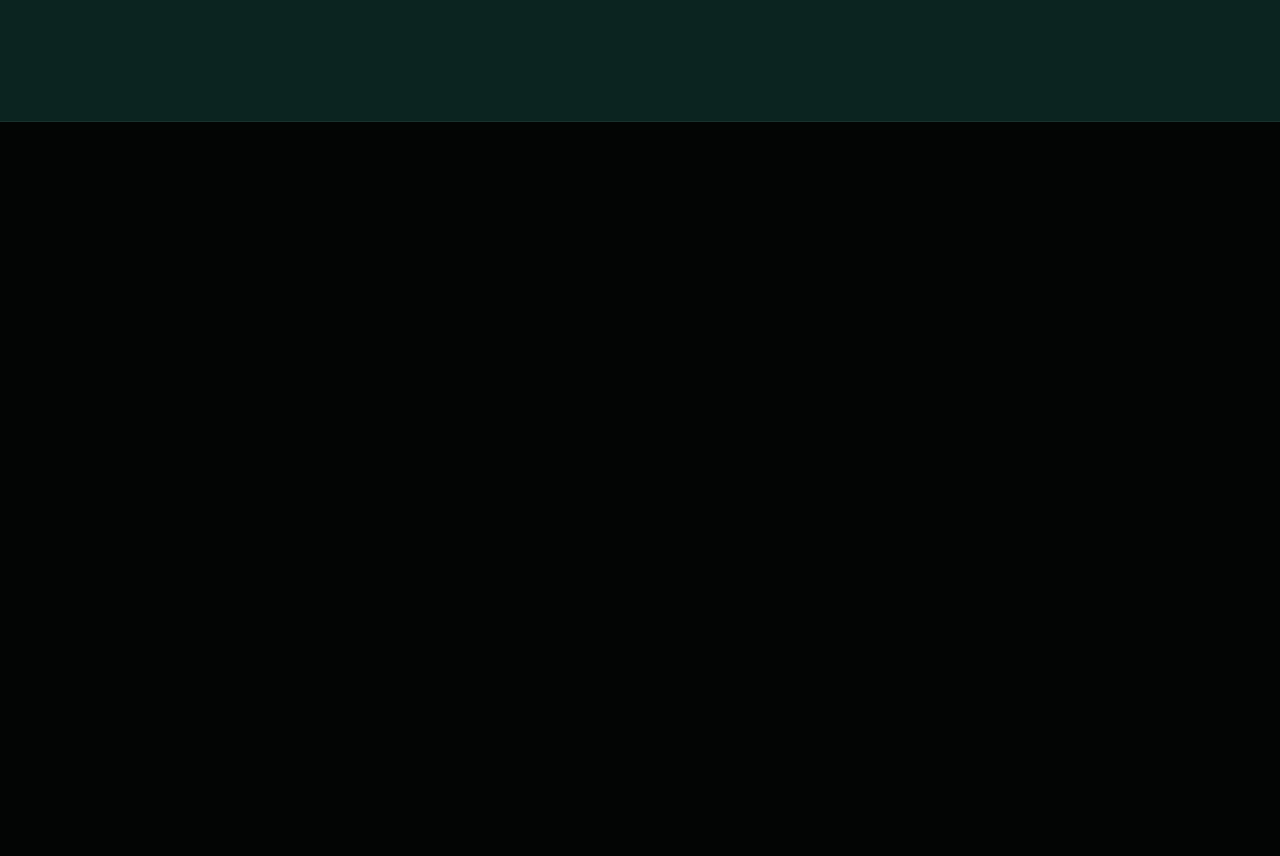
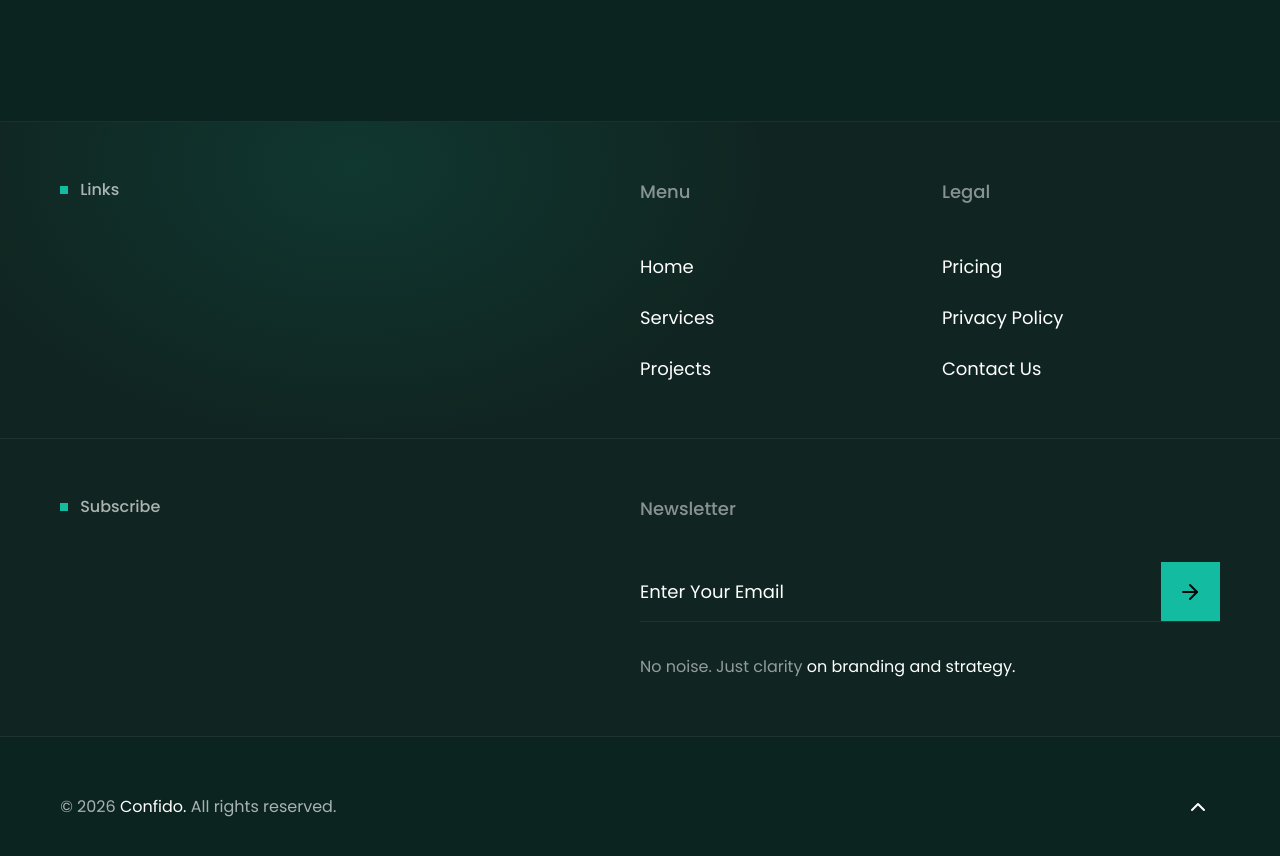
Before and after one commit to AdamAliAli/confido-platform, a Next.js app in the folder apps/web/: page / in a window 1280 px wide. Shown: the part 9080-9936 px from the top of the page. Before the commit the page ends 9202 px from the top, so only its background shows below. Built offline with nearby package versions, Linux system fonts and the light colour scheme; no server answers.

Commit message:
feat(footer): add links and newsletter layout

```diff
--- a/apps/web/app/page.tsx
+++ b/apps/web/app/page.tsx
@@ -4,6 +4,7 @@ import { LocationSection } from '@/components/sections/location-section';
 import { TeamSection } from '@/components/sections/team-section';
 import { ProcessSection } from '@/components/sections/process-section';
 import { FAQSection } from '@/components/sections/faq-section';
+import { SiteFooter } from '@/components/site-footer';
 
 type PageBlock = { id: string; type: string; enabled?: boolean; data: Record<string, unknown> };
 
@@ -58,13 +59,14 @@ export default async function Home() {
   const contact = blocks.find((block) => block.type === 'contact');
 
   return (
-    <main>
+    <main id="top">
       <BlockRenderer blocks={renderedBlocks.filter((block) => block.type !== 'contact')} />
       <LocationSection />
       <TeamSection members={members} />
       <ProcessSection />
       <FAQSection />
       <BlockRenderer blocks={contact ? [contact] : []} />
+      <SiteFooter />
     </main>
   );
 }
--- /dev/null
+++ b/apps/web/components/site-footer.tsx
@@ -0,0 +1,72 @@
+import { ArrowRight, ChevronUp } from 'lucide-react';
+
+const focusStyle = 'focus-visible:outline-none focus-visible:ring-2 focus-visible:ring-mint focus-visible:ring-offset-4 focus-visible:ring-offset-[#102521]';
+
+function FooterLabel({ children }: { children: React.ReactNode }) {
+  return (
+    <div className="flex items-center gap-3 self-start text-[14px] font-medium text-white/65 md:text-[16px]">
+      <span className="h-2 w-2 bg-mint" aria-hidden="true" />
+      {children}
+    </div>
+  );
+}
+
+export function SiteFooter() {
+  return (
+    <footer className="relative z-20 overflow-hidden bg-[#102521] text-white">
+      <div className="pointer-events-none absolute -left-24 -top-64 h-[600px] w-[900px] max-w-[120vw] bg-[radial-gradient(ellipse,rgba(19,187,161,0.12)_0%,transparent_65%)]" aria-hidden="true" />
+
+      <div className="relative grid gap-10 border-b border-white/[0.06] px-6 py-12 md:grid-cols-2 md:gap-0 md:px-[clamp(50px,4.7vw,90px)] md:py-14">
+        <FooterLabel>Links</FooterLabel>
+        <div className="grid grid-cols-2 gap-6">
+          <nav aria-label="Footer menu">
+            <h2 className="text-[16px] font-medium text-white/50 md:text-[18px]">Menu</h2>
+            <ul className="mt-8 space-y-6 text-[16px] md:mt-12 md:text-[18px]">
+              <li><a href="#top" className={`transition-colors hover:text-mint ${focusStyle}`}>Home</a></li>
+              <li><a href="#services" className={`transition-colors hover:text-mint ${focusStyle}`}>Services</a></li>
+              <li><a href="#projects" className={`transition-colors hover:text-mint ${focusStyle}`}>Projects</a></li>
+            </ul>
+          </nav>
+          <nav aria-label="Footer legal and contact">
+            <h2 className="text-[16px] font-medium text-white/50 md:text-[18px]">Legal</h2>
+            <ul className="mt-8 space-y-6 text-[16px] md:mt-12 md:text-[18px]">
+              <li><span role="link" aria-disabled="true" title="Coming soon" className="cursor-default">Pricing</span></li>
+              <li><span role="link" aria-disabled="true" title="Coming soon" className="cursor-default">Privacy Policy</span></li>
+              <li><a href="#contact" className={`transition-colors hover:text-mint ${focusStyle}`}>Contact Us</a></li>
+            </ul>
+          </nav>
+        </div>
+      </div>
+
+      <div className="relative grid gap-10 border-b border-white/[0.06] px-6 py-12 md:grid-cols-2 md:gap-0 md:px-[clamp(50px,4.7vw,90px)] md:py-14">
+        <FooterLabel>Subscribe</FooterLabel>
+        <div className="min-w-0 max-w-[710px]">
+          <h2 className="text-[16px] font-medium text-white/50 md:text-[18px]">Newsletter</h2>
+          <div className="mt-8 flex h-14 border-b border-white/[0.06] md:mt-10 md:h-[60px]">
+            <input
+              type="email"
+              aria-label="Email address for newsletter"
+              placeholder="Enter Your Email"
+              disabled
+              title="Coming soon"
+              className="min-w-0 flex-1 cursor-not-allowed bg-transparent pr-4 text-[16px] text-white opacity-100 placeholder:text-white disabled:opacity-100 md:text-[18px]"
+            />
+            <button type="button" disabled aria-label="Subscribe to newsletter (coming soon)" title="Coming soon" className="grid aspect-square h-full shrink-0 cursor-not-allowed place-items-center bg-mint text-[#070908] disabled:opacity-100">
+              <ArrowRight className="h-6 w-6" aria-hidden="true" />
+            </button>
+          </div>
+          <p className="mt-8 text-[14px] leading-relaxed text-white/55 md:text-[16px]">
+            No noise. Just clarity <span className="text-white">on branding and strategy.</span>
+          </p>
+        </div>
+      </div>
+
+      <div className="flex items-center justify-between gap-6 bg-[#0b2420] px-6 py-10 md:px-[clamp(50px,4.7vw,90px)] md:py-12">
+        <p className="text-[12px] text-white/65 md:text-[16px]">© {new Date().getFullYear()} <span className="text-white">Confido.</span> All rights reserved.</p>
+        <a href="#top" aria-label="Back to top" className={`grid h-11 w-11 shrink-0 place-items-center transition-colors hover:text-mint ${focusStyle}`}>
+          <ChevronUp className="h-6 w-6" aria-hidden="true" />
+        </a>
+      </div>
+    </footer>
+  );
+}
```
